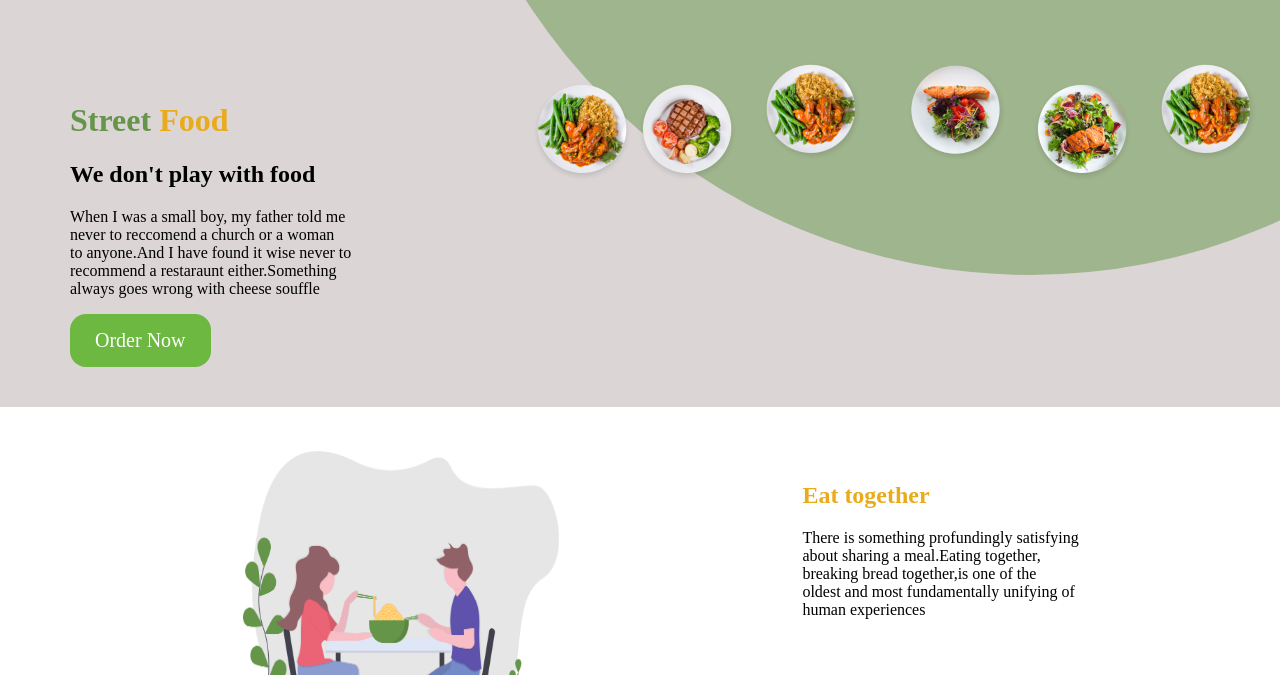
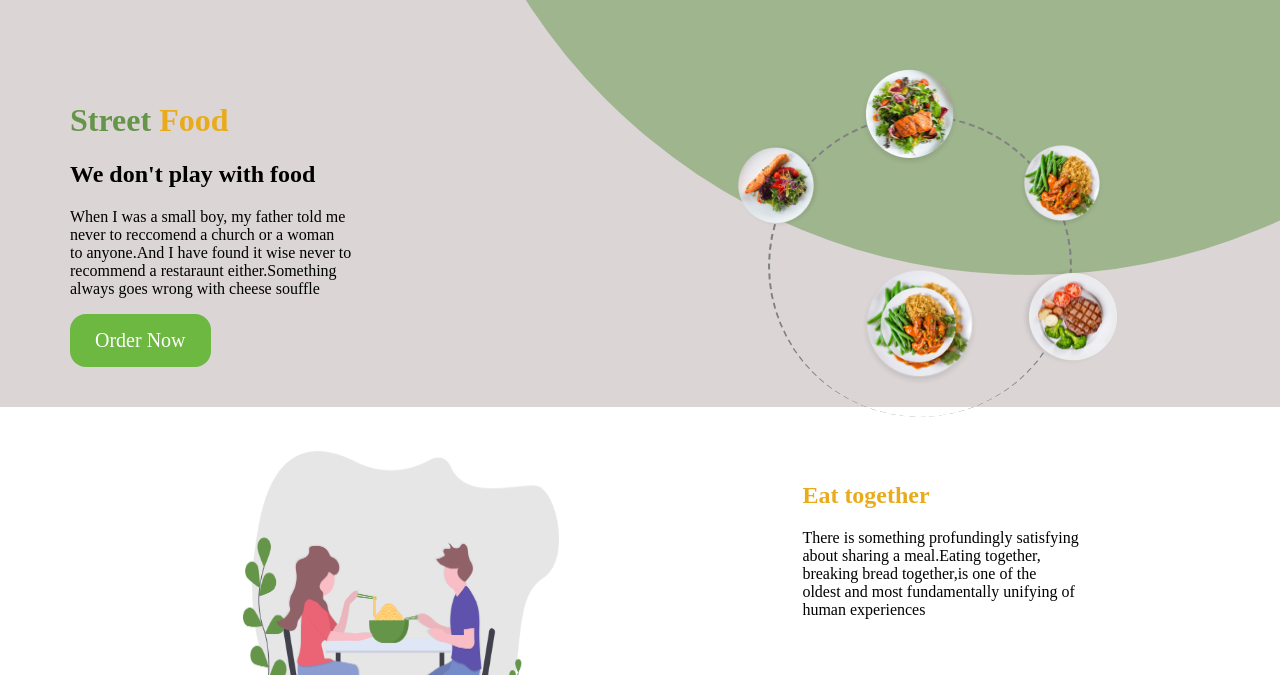
Before and after one commit to GraceMwende/street-food, a plain HTML site: page index.html in a window 1280 px wide. Shown: the part 125-800 px from the top of the page. Drawn offline with Linux system fonts and the light colour scheme.

Commit message:
style round table

```diff
--- a/index.css
+++ b/index.css
@@ -49,12 +49,41 @@ li>img{
   opacity: 0.5;
 }
 .rotate_food{
+  width:300px;
+  height:300px;
+  border-top: 2px dashed gray;
+  border-left: 2px dashed gray;
+  border-right: 2px dashed gray;
+  border-radius: 50%;
   position: absolute;
-  right: 2px;
+  left:60%;
+  top:30%;
 }
-.rotate_food:nth-child(2){
-  border: 3px solid yellow;
-  transform: rotate(45deg);
+.rotate_food img{
+ position: absolute;
+ height: 120px;
+ width: 120px;
+ top:50%;
+ left:30%
+}
+.rotate_food img:nth-child(5){
+  transform: rotate(0deg) translate(0,-200px);
+  width:100px;
+  height: 100px;
+}
+.rotate_food img:nth-child(3){
+  transform: rotate(45deg) translate(0,-200px);
+}
+.rotate_food img:nth-child(2){
+  transform: rotate(90deg) translate(0,-160px);
+  width:100px;
+  height: 100px;
+}
+.rotate_food img:nth-child(4){
+  transform: rotate(-45deg) translate(0,-200px);
+}
+.rotate_food img:nth-child(){
+  transform: rotate(-90deg) translate(0,-200px);
 }
 .street_food{
   margin-left: 30px;
```
